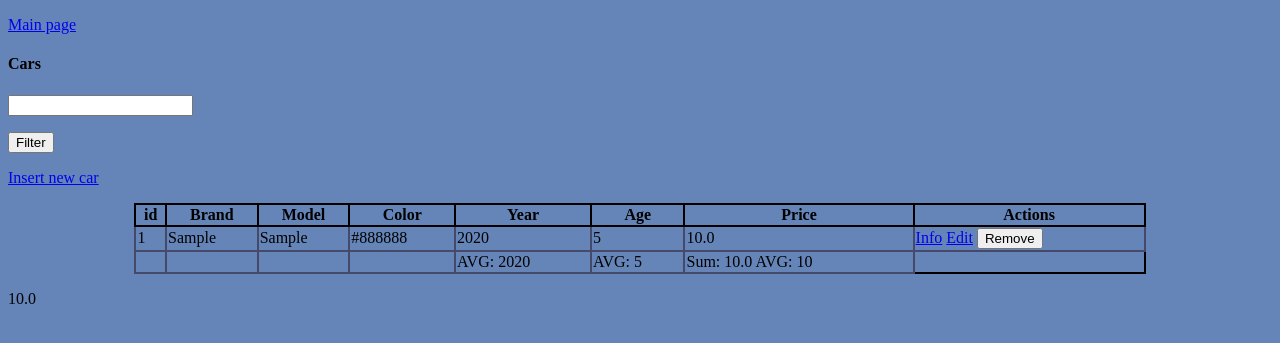
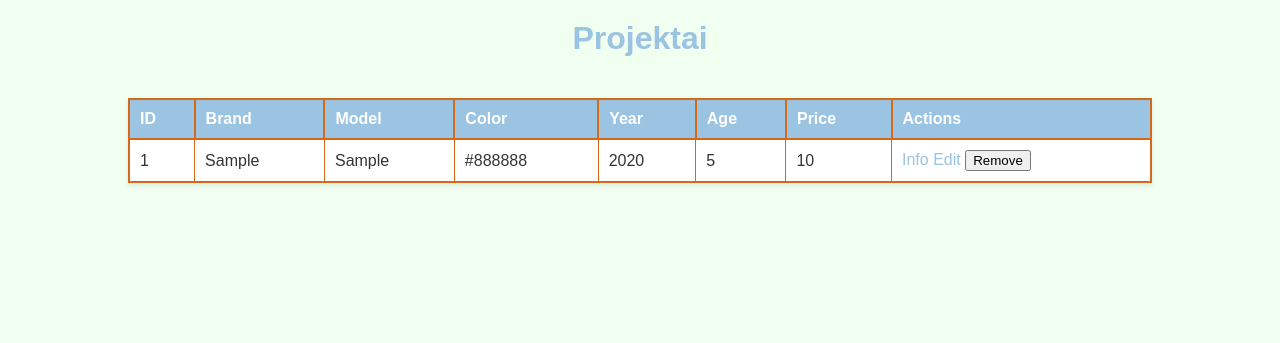
Before and after one commit to NaVaLpG/P_47_uzd, a Flask app: page / in a window 1280 px wide. Shown: the top 343 px of the page. Run offline with Flask 3, Linux system fonts and the light colour scheme; tables that the repository leaves empty hold one stand-in row (values such as "Sample post").

Commit message:
prideti js ir css failai

```diff
--- /dev/null
+++ b/static/scripts.js
@@ -0,0 +1,32 @@
+document.addEventListener('DOMContentLoaded', function() {
+    fetch('/cars/api')
+        .then(response => response.json())
+        .then(data => {
+            const tbody = document.getElementById('cars-body');
+            tbody.innerHTML = '';
+
+            data.forEach(car => {
+                const tr = document.createElement('tr');
+
+                tr.innerHTML = `
+                    <td>${car.id}</td>
+                    <td>${car.brand}</td>
+                    <td>${car.model}</td>
+                    <td>${car.color}</td>
+                    <td>${car.year}</td>
+                    <td>${car.age}</td>
+                    <td>${car.price}</td>
+                    <td>
+                        <a href="/car/{{ car.id }}">Info</a>
+                        <a href="/car/edit/{{ car.id }}">Edit</a>
+                        <form action="/car/remove/{{ car.id }}" method="post" style="display:inline;">
+                            <input type="submit" value="Remove">
+                        </form>
+                    </td>
+                `;
+
+                tbody.appendChild(tr);
+            });
+        })
+        .catch(error => console.error('Error fetching data:', error));
+});
--- a/static/styles.css
+++ b/static/styles.css
@@ -1,18 +1,58 @@
+/* Set the background color for the body */
 body {
-background-color: #6585b8}
+    background-color: #F0FFF0; /* Honeydew */
+    color: #333; /* Darker text for contrast */
+    font-family: Arial, Helvetica, sans-serif;
+    margin: 0;
+    padding: 0;
+    display: flex;
+    flex-direction: column;
+    align-items: center;
+}
 
+/* Style for the table */
 table {
     width: 80%;
-    border: 2px solid black;
     border-collapse: collapse;
-    margin-left: auto;
-    margin-right: auto;
+    margin: 20px 0;
+    box-shadow: 0 2px 5px rgba(0, 0, 0, 0.1);
+    margin: 20px auto;
+    border: 2px solid #d6681a;
 }
 
-th{
-  border: 2px solid black
+/* Style for the table headers */
+th {
+    background-color: #9BC4E2; /* Pale Cerulean */
+    color: white;
+    padding: 10px;
+    text-align: left;
+    border: 2px solid #d6681a;
 }
 
-td{
-  border: 2px solid #45496a
+/* Style for the table cells */
+td {
+    background-color: #FFF; /* White */
+    padding: 10px;
+    border: 1px solid #d6681a;
 }
+
+/* Alternate row background color for better readability */
+tr:nth-child(even) td {
+    background-color: #F9F9F9; /* Light grey for even rows */
+}
+
+/* Additional general styles */
+h1 {
+    color: #9BC4E2; /* Pale Cerulean */
+    margin-top: 20px;
+}
+
+/* Style links if necessary */
+a {
+    color: #9BC4E2;
+    text-decoration: none;
+}
+
+a:hover {
+    text-decoration: underline;
+}
--- a/templates/index.html
+++ b/templates/index.html
@@ -1,17 +1,17 @@
-{% extends "base.html" %}
-{% block content %}
-
-<h4>Cars</h4>
-<form action="" method="get">
-  <p><input type="text" name="searchbox"></p>
-  <p><input type="submit" value="Filter"></p>
-</form>
-
-
-<p><a href="/car/new">Insert new car</a></p>
+<!DOCTYPE html>
+<html lang="en">
+<head>
+    <meta charset="UTF-8">
+    <meta name="viewport" content="width=device-width, initial-scale=1.0">
+    <title>Projektai</title>
+    <link rel="stylesheet" href="/static/styles.css">
+</head>
+<body>
+    <h1>Projektai</h1>
     <table>
+        <thead>
             <tr>
-    <th>id</th>
+                <th>ID</th>
                 <th>Brand</th>
                 <th>Model</th>
                 <th>Color</th>
@@ -20,35 +20,13 @@
                 <th>Price</th>
                 <th>Actions</th>
             </tr>
-  {% for car in cars %}
-  <tr>
-    <td>{{ car.id }}</td>
-    <td>{{ car.brand }}</td>
-    <td>{{ car.model }}</td>
-    <td>{{ car.color }}</td>
-    <td>{{ car.year }}</td>
-    <td>{{ car.age }}</td>
-    <td>{{ car.price }}</td>
-    <td>
-        <a href="/car/{{ car.id }}">Info</a>
-        <a href="/car/edit/{{ car.id }}">Edit</a>
-      <form action="/car/remove/{{ car.id }}" method="post" style="display:inline;">
-          <input type="submit" value="Remove">
-      </form>
-    </td>
-    </tr>
-  {% endfor %}
-  <tr>
-    <td></td>
-    <td></td>
-    <td></td>
-    <td></td>
-    <td>AVG: {{ year_avg }}</td>
-    <td>AVG: {{ age_avg }}</td>
-    <td>Sum: {{ price_sum }} AVG: {{ price_avg }}</td>
-  </tr>
+        </thead>
+        <tbody id="cars-body">
+        </tbody>
+    </table>
 
-</table>
-<p>{{ price_sum }}</p>
+    <script src="/static/scripts.js"></script>
 
-{% endblock %}
+
+</body>
+</html>
```
Lines whose indentation alone changed are shown as unchanged.
